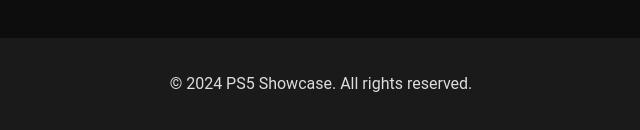
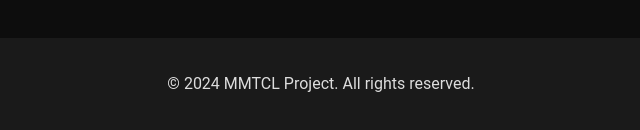
Before and after one commit to fareesfarooq/fareesfarooq.github.io, a plain HTML site: page mtc/ps5features.html in a window 1280 px wide. Shown: the part 762-892 px from the top of the page, 319-959 px from the left. Drawn offline with Linux system fonts and the light colour scheme.

Commit message:
Update ps5features.html
fast

```diff
--- a/mtc/ps5features.html
+++ b/mtc/ps5features.html
@@ -55,7 +55,7 @@
 
     <footer>
         <div class="footer-content">
-            <p>&copy; 2024 PS5 Showcase. All rights reserved.</p>
+            <p>&copy; 2024 MMTCL Project. All rights reserved.</p>
         </div>
     </footer>
 </body>
```
